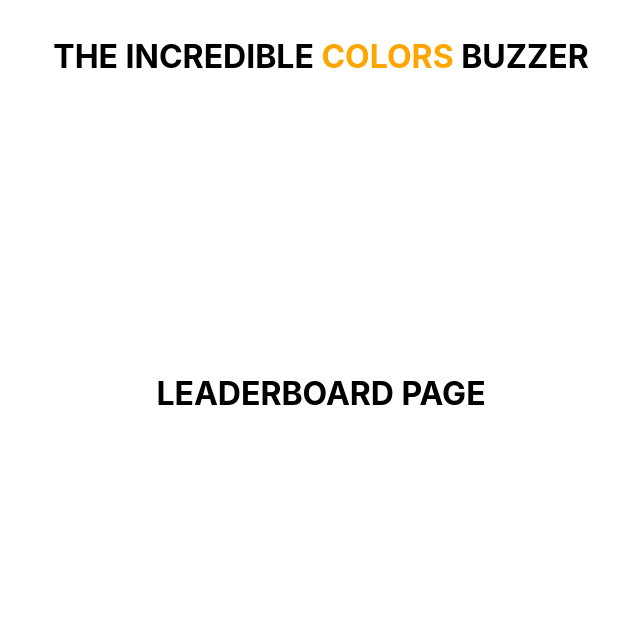
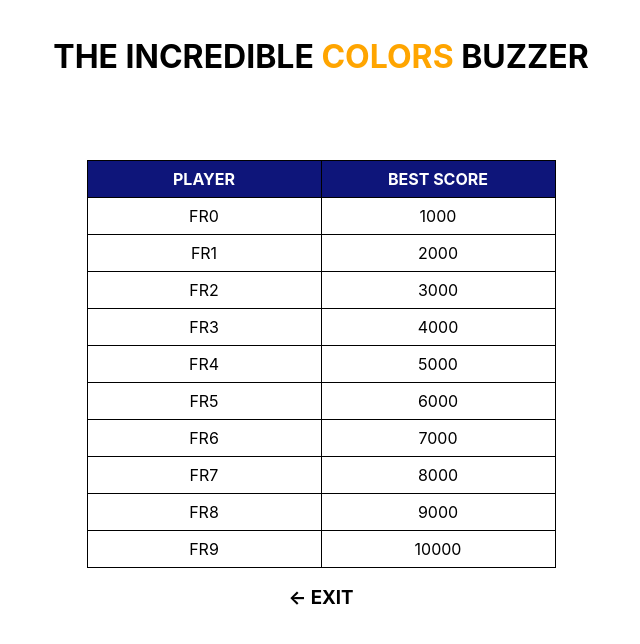
Before and after one commit to gorlitzer/sardegna-buzz, a React app: page /leaderboard in a window 1280 px wide. Shown: the top 644 px of the page, without its empty margins (319-959 px from the left). Built offline with nearby package versions, Linux system fonts and the light colour scheme.

Commit message:
leaderboard component

```diff
--- a/src/components/Game/Game.jsx
+++ b/src/components/Game/Game.jsx
@@ -1,5 +1,4 @@
 import { Link } from "react-router-dom";
-import Buzz from "../../images/buzz.svg";
 import BuzzSVG from "../BuzzSVG";
 
 import "./style.scss";
--- a/src/components/Game/style.scss
+++ b/src/components/Game/style.scss
@@ -21,11 +21,6 @@
     }
   }
 
-  a {
-    color: black;
-    text-decoration: none;
-  }
-
   .flex-row {
     display: flex;
     flex-direction: row;
--- a/src/components/Leaderboard/Leaderboard.jsx
+++ b/src/components/Leaderboard/Leaderboard.jsx
@@ -2,10 +2,41 @@ import { Link } from "react-router-dom";
 
 import "./style.scss";
 
+const initialData = [
+  { name: "FR0", score: 1000 },
+  { name: "FR1", score: 2000 },
+  { name: "FR2", score: 3000 },
+  { name: "FR3", score: 4000 },
+  { name: "FR4", score: 5000 },
+  { name: "FR5", score: 6000 },
+  { name: "FR6", score: 7000 },
+  { name: "FR7", score: 8000 },
+  { name: "FR8", score: 9000 },
+  { name: "FR9", score: 10000 },
+];
+
 const Leaderboard = () => {
   return (
     <div className="leaderboard-component">
-      <h1>LEADERBOARD PAGE</h1>
+      <table>
+        <thead>
+          <tr>
+            <th>PLAYER</th>
+            <th>BEST SCORE</th>
+          </tr>
+        </thead>
+        {initialData.map((item, i) => (
+          <tbody key={i}>
+            <tr>
+              <td>{item.name}</td>
+              <td>{item.score}</td>
+            </tr>
+          </tbody>
+        ))}
+      </table>
+      <h3>
+        <Link to="/">← EXIT</Link>
+      </h3>
     </div>
   );
 };
--- a/src/components/Leaderboard/style.scss
+++ b/src/components/Leaderboard/style.scss
@@ -7,4 +7,27 @@
   margin: 0 auto;
   justify-content: center;
   align-items: center;
+
+  overflow-x: auto;
+
+  table {
+    border-collapse: collapse;
+    text-align: center;
+    vertical-align: middle;
+
+    thead {
+      background-color: var(--secondary);
+      color: white;
+    }
+
+    thead th {
+      width: 25%;
+    }
+
+    th,
+    td {
+      border: 1px solid black;
+      padding: 8px;
+    }
+  }
 }
--- a/src/index.css
+++ b/src/index.css
@@ -18,3 +18,8 @@ code {
   --primary: #22DC87;
   --secondary: #0e157a;
 }
+
+a {
+  color: black;
+  text-decoration: none;
+}
```
